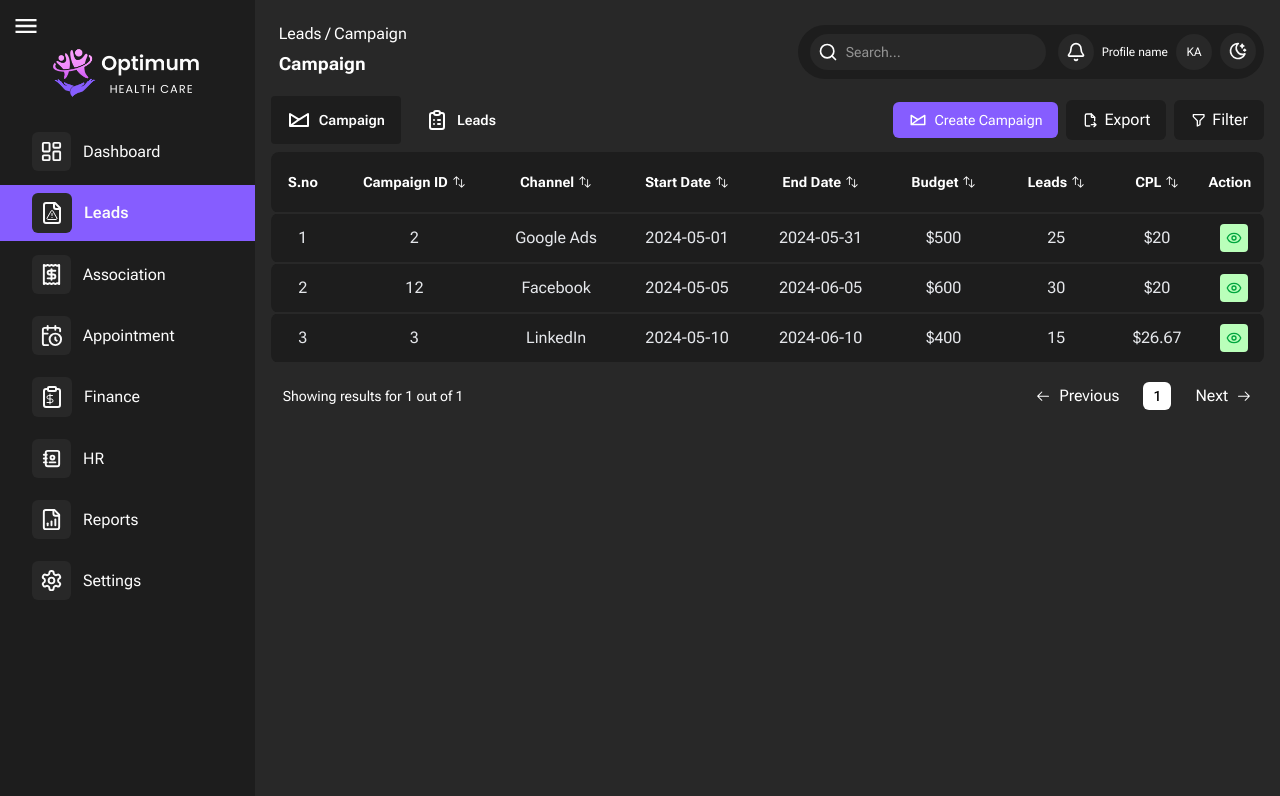
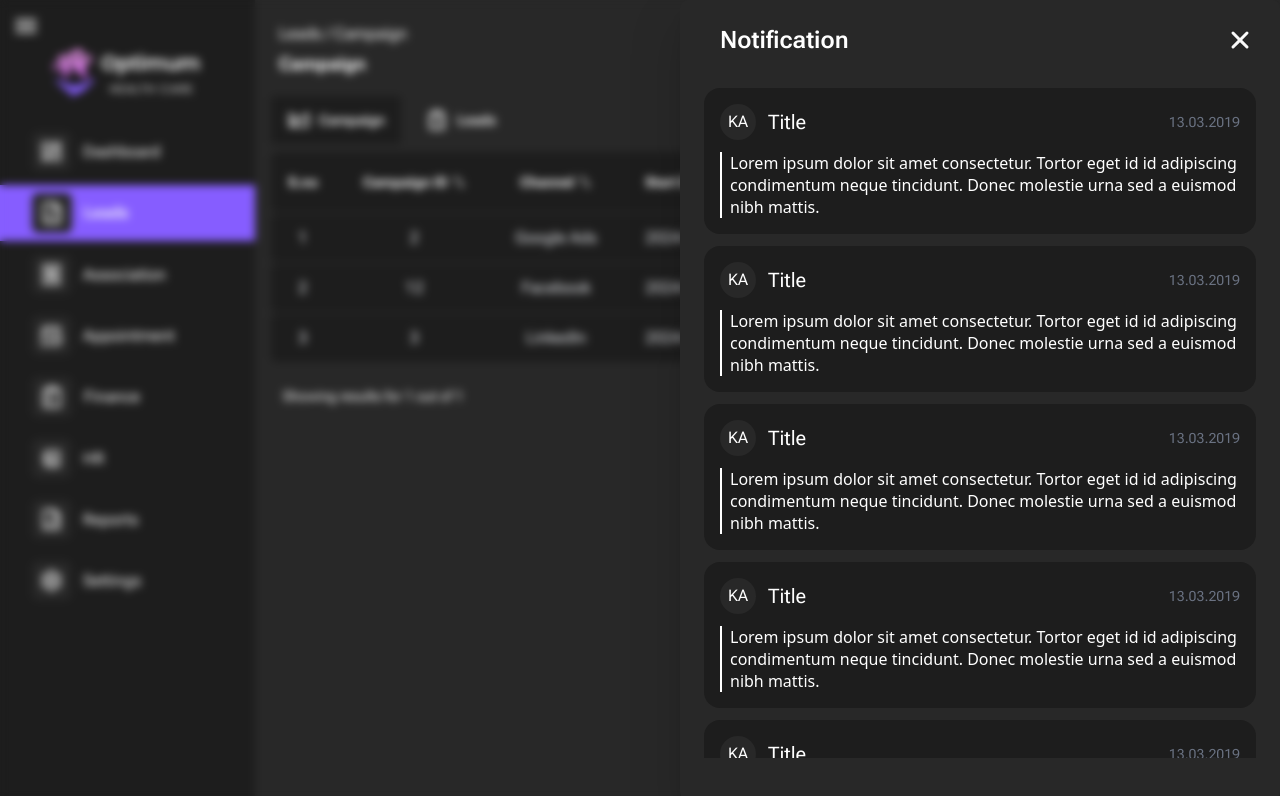
Before and after one commit to Vishvanath2005/Optimum-HealthCare, a React (Vite) app: page /leads in a window 1280 px wide. Both pictures are taken after a click on the element 1075 px from the left and 52 px from the top of the page. Shown: the top 796 px of the page. Built offline with nearby package versions, Linux system fonts and the light colour scheme.

Commit message:
notification done 🔔

```diff
--- a/src/component/NavBar.jsx
+++ b/src/component/NavBar.jsx
@@ -3,12 +3,13 @@ import { Search, Bell } from "lucide-react";
 import { useSearch } from "./SearchBar";
 import ThemeToggle from "./ThemeToggle";
 import { useNavigate } from "react-router-dom";
+import Notification from "../pages/dashboard/Notification";
 
 const NavBar = ({ pagetitle, title }) => {
   const navigate = useNavigate()
   const { searchTerm, setSearchTerm } = useSearch();
   const dropdownRef = useRef(null);
-
+const [notification, setNotification] = useState(false);
   useEffect(() => {
     const handleClickOutside = (event) => {
       if (dropdownRef.current && !dropdownRef.current.contains(event.target)) {
@@ -44,7 +45,8 @@ const NavBar = ({ pagetitle, title }) => {
                 onChange={(e) => setSearchTerm(e.target.value)}
               />
             </p>
-            <p className="dark:bg-overall_bg-dark bg-overall_bg-light lg:p-2 md:p-2 p-1.5 rounded-full">
+            <p className="dark:bg-overall_bg-dark bg-overall_bg-light lg:p-2 md:p-2 p-1.5 rounded-full"
+            onClick={()=>{setNotification(true)}}>
               <Bell className="size-5" />
             </p>
             <div className=" flex  items-center gap-2 text-xs text-nowrap ">
@@ -64,6 +66,7 @@ const NavBar = ({ pagetitle, title }) => {
           </div>
         </div>
       </div>
+      {notification && (<Notification onclose={()=>{setNotification(false)}}/>)}
     </>
   );
 };
--- /dev/null
+++ b/src/pages/dashboard/Notification.jsx
@@ -0,0 +1,49 @@
+import React from "react";
+import { IoClose } from "react-icons/io5";
+
+const Notification = ({ onclose }) => {
+  const cards = Array(6).fill({
+    initials: "KA",
+    title: "Title",
+    date: "13.03.2019",
+    content:
+      "Lorem ipsum dolor sit amet consectetur. Tortor eget id id adipiscing condimentum neque tincidunt. Donec molestie urna sed a euismod nibh mattis.",
+  });
+  return (
+    <div className="font-layout-font fixed inset-0 grid z-20 justify-end items-center backdrop-blur-xs">
+      <div className=" shadow-lg dark:bg-popup-gray p-6 bg-overall_bg-light dark:bg-overall_bg-dark rounded-lg drop-shadow-2xl w-[600px] h-screen relative">
+        <div className="flex items-center justify-between mb-8 text-layout_text-light dark:text-layout_text-dark">
+          <p className="text-center font-semibold text-2xl px-4 dark:text-white text-black">
+            Notification
+          </p>
+          <button onClick={onclose} className=" dark:bg-popup-gray  ">
+            <IoClose className="size-8" />
+          </button>
+        </div>
+        <div className="h-[670px] no-scrollbar overflow-y-auto">
+          {cards.map((card, idx) => (
+            <div
+              key={idx}
+              className="mb-3 px-4 dark:bg-layout-dark bg-layout-light p-4 rounded-2xl border-gray-800"
+            >
+              <div className="dark:text-white text-black pb-3 flex justify-between items-center">
+                <div className="flex items-center gap-3">
+                  <button className="dark:bg-overall_bg-dark bg-overall_bg-light w-9 h-9 rounded-full flex items-center justify-center">
+                    {card.initials}
+                  </button>
+                  <p className="text-xl">{card.title}</p>
+                </div>
+                <p className="text-sm text-gray-500">{card.date}</p>
+              </div>
+              <div className="dark:text-white text-black pl-2 border-l-2">
+                <p className="text-md font-sans leading-snug">{card.content}</p>
+              </div>
+            </div>
+          ))}
+        </div>
+      </div>
+    </div>
+  );
+};
+
+export default Notification;
```
